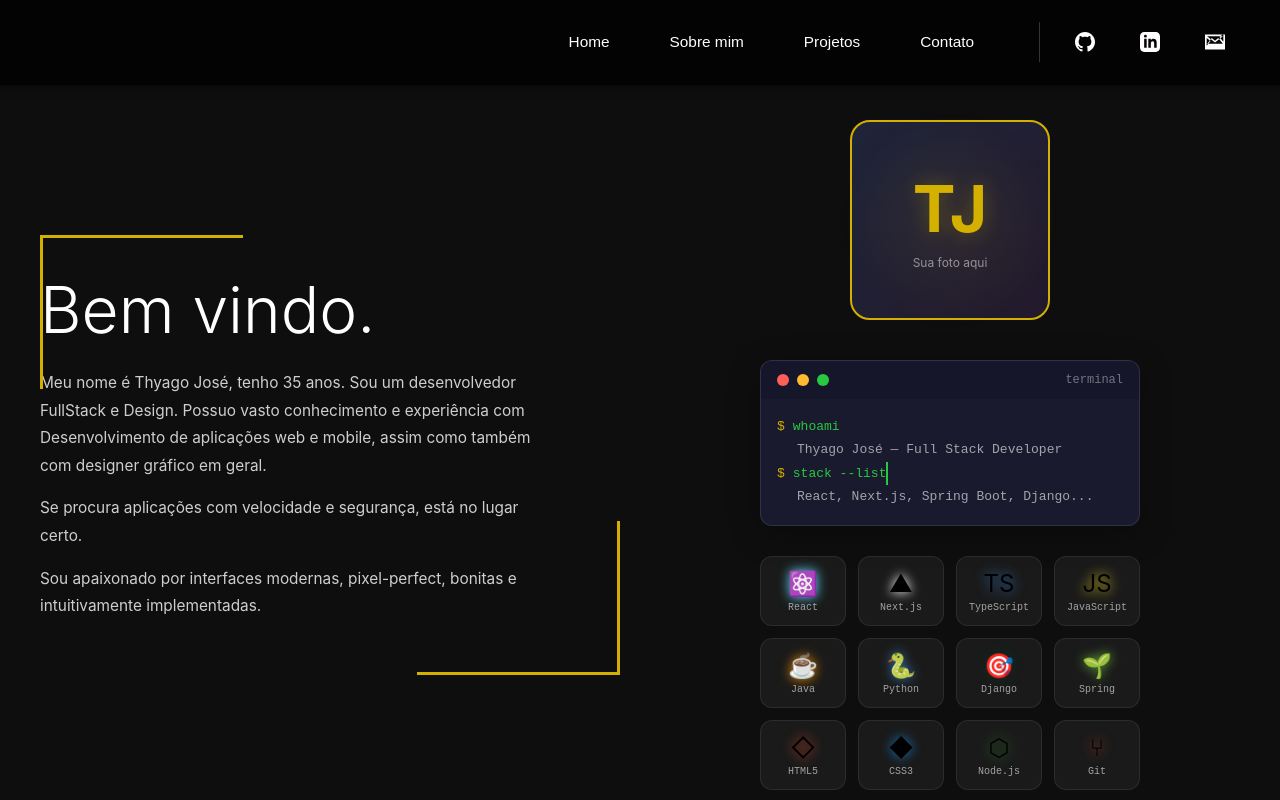
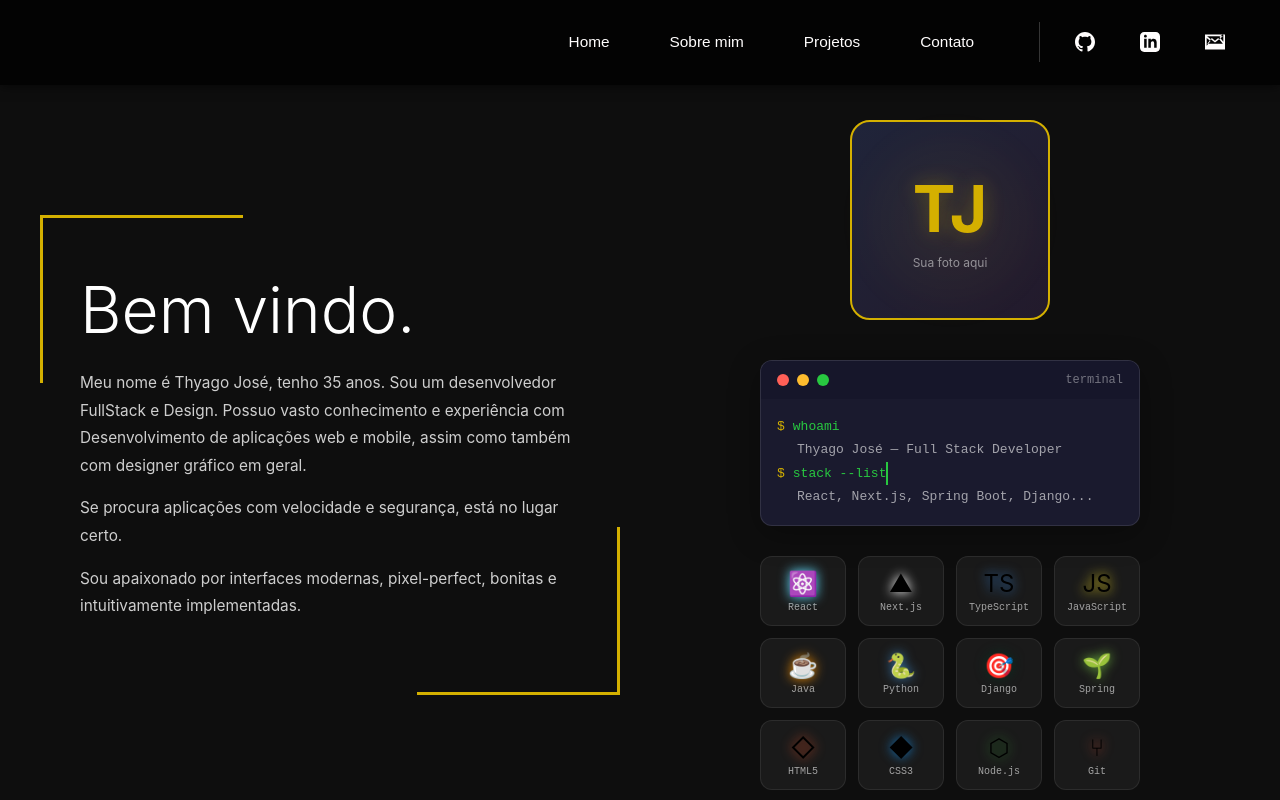
Before and after one commit to Thyago-Josef/portifolio-react, a Next.js app: page / in a window 1280 px wide. Built offline with nearby package versions, Linux system fonts and the light colour scheme.

Commit message:
fix: aumentar padding do conteudo-frame para afastar moldura do texto

```diff
--- a/src/app/globals.scss
+++ b/src/app/globals.scss
@@ -197,7 +197,7 @@ body {
   .conteudo-frame {
     position: relative;
     z-index: 2;
-    padding: 40px 0;
+    padding: 60px 40px;
     width: 100%;
 
     h1 {
@@ -628,7 +628,7 @@ body {
     max-width: 100%;
 
     .conteudo-frame {
-      padding: 20px 0;
+      padding: 40px 20px;
     }
   }
 
@@ -705,7 +705,7 @@ body {
     margin-left: 0;
 
     .conteudo-frame {
-      padding: 20px 0;
+      padding: 30px 15px;
 
       h1 {
         font-size: 40px;
@@ -762,7 +762,7 @@ body {
     margin-left: 0;
 
     .conteudo-frame {
-      padding: 15px 0;
+      padding: 20px 10px;
 
       h1 {
         font-size: 32px;
```
